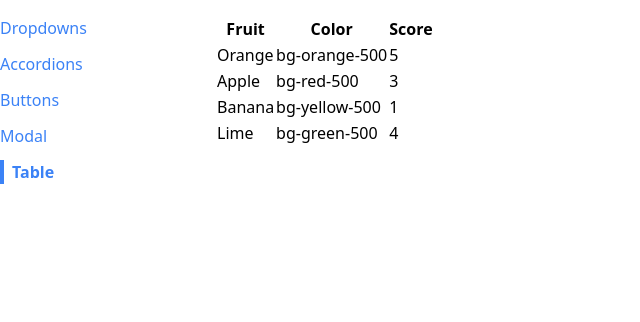
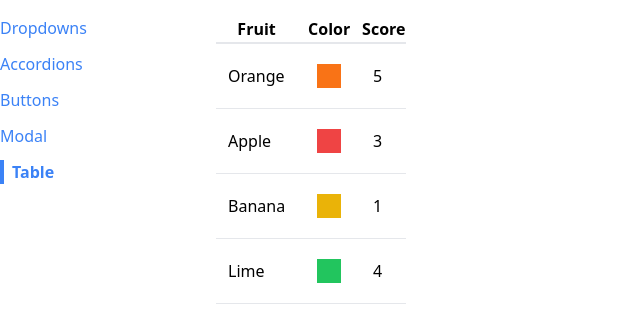
Before and after one commit to kardi06/react-coms, a React (Create React App) app: page /table in a window 1280 px wide. Shown: the top 322 px of the page, without its empty margins (0-640 px from the left). Built offline with nearby package versions, Linux system fonts and the light colour scheme.

Commit message:
component table better styling

```diff
--- a/src/components/Table.js
+++ b/src/components/Table.js
@@ -1,17 +1,19 @@
 const Table = ({data}) => {
     const rendereRows = data.map((fruit) => {
         return (
-            <tr key={fruit.name}>
-                <td>{fruit.name}</td>
-                <td>{fruit.color}</td>
-                <td>{fruit.score}</td>
+            <tr key={fruit.name} className="border-b">
+                <td className="p-3">{fruit.name}</td>
+                <td className="p-3">
+                    <div className={`p-3 m-2 ${fruit.color}`}></div>
+                </td>
+                <td className="p-3">{fruit.score}</td>
             </tr>
         )
     })
     return (
-        <table>
+        <table className="table-auto border-spacing-2">
             <thead>
-            <tr>
+                <tr className="border-b-2">
                     <th>Fruit</th>
                     <th>Color</th>
                     <th>Score</th>
```
Lines whose indentation alone changed are shown as unchanged.
